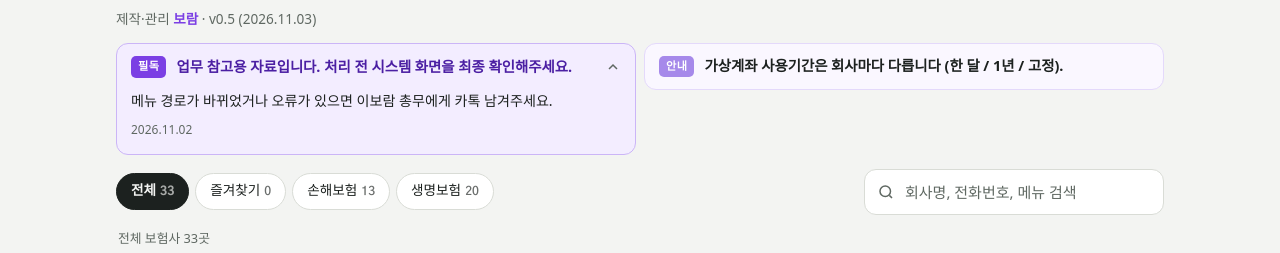
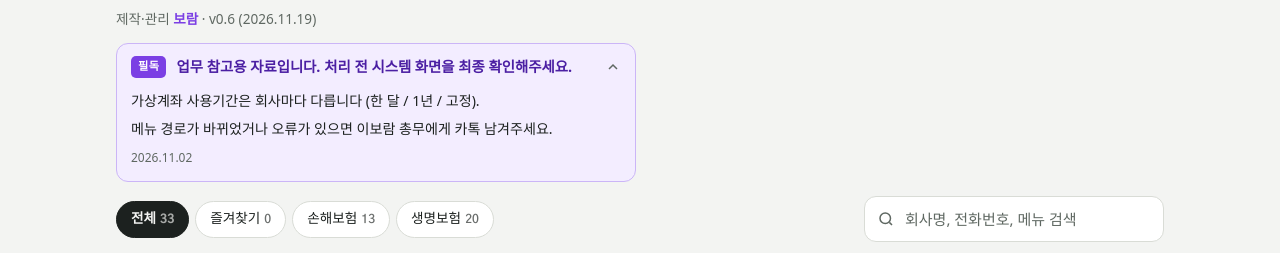
Before and after one commit to bborami/account-policy, a plain HTML site: page index.html in a window 1280 px wide. Shown: the part 68-321 px from the top of the page. Drawn offline with Linux system fonts and the light colour scheme; a web font is replaced by a local one.

Commit message:
필독 공지에 안내 내용 합치기 (v0.6)
Co-Authored-By: Claude Opus 5.5 <noreply@anthropic.com>
Claude-Session: https://claude.ai/code/session_01P8u7JUyQRViEszrErUKyLB

```diff
--- a/index.html
+++ b/index.html
@@ -200,7 +200,7 @@ mark{background:var(--notice-line);color:inherit;border-radius:3px;padding:0 1px
 <div class="wrap">
   <header class="top">
     <h1>가상계좌 · 증권발급</h1>
-    <p class="upd">제작·관리 <b>보람</b> · v0.5 (2026.11.03)</p>
+    <p class="upd">제작·관리 <b>보람</b> · v0.6 (2026.11.19)</p>
   </header>
   <section class="notices" id="notices" aria-label="공지사항"></section>
   <div class="controls">
@@ -234,8 +234,7 @@ mark{background:var(--notice-line);color:inherit;border-radius:3px;padding:0 1px
 <script>
 const NOTICES = [
   {tag:"필독", title:"업무 참고용 자료입니다. 처리 전 시스템 화면을 최종 확인해주세요.", date:"2026.11.02",
-   body:["메뉴 경로가 바뀌었거나 오류가 있으면 이보람 총무에게 카톡 남겨주세요."]},
-  {tag:"안내", title:"가상계좌 사용기간은 회사마다 다릅니다 (한 달 / 1년 / 고정).", date:"2026.11.02", body:[]}
+   body:["가상계좌 사용기간은 회사마다 다릅니다 (한 달 / 1년 / 고정).","메뉴 경로가 바뀌었거나 오류가 있으면 이보람 총무에게 카톡 남겨주세요."]}
 ];
 
 const CATS = [
```
